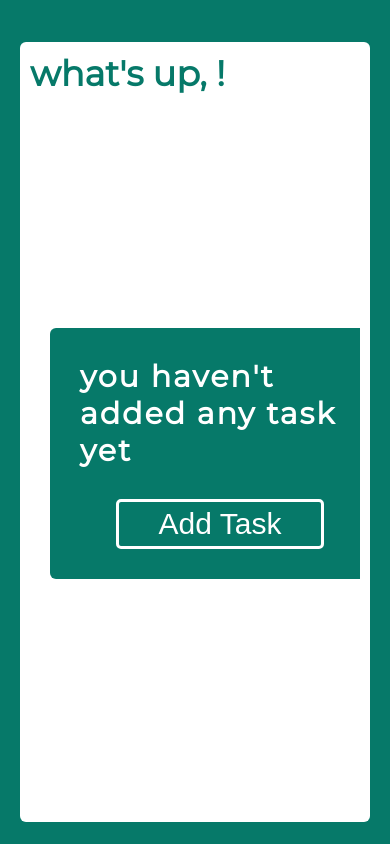
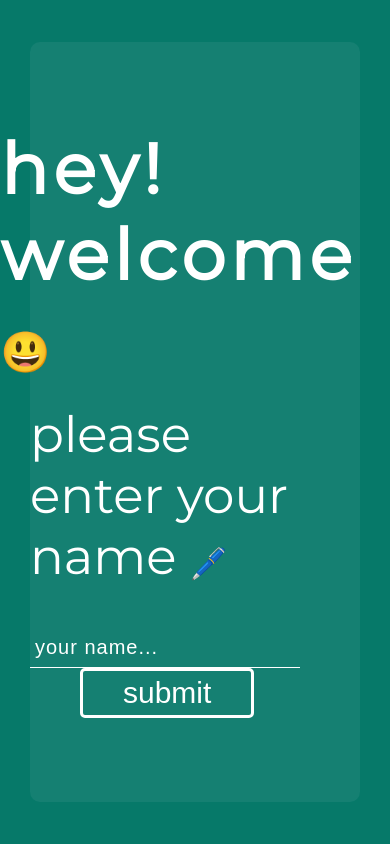
Before and after one commit to NidhiSharma63/react-TODO-app, a React (Create React App) app: page /mainpage in a window 390 px wide. Built offline with nearby package versions, Linux system fonts and the light colour scheme.

Commit message:
welcome page rendered

```diff
--- a/package.json
+++ b/package.json
@@ -1,4 +1,5 @@
 {
+  "homepage": "https://NidhiSharma63.github.io/react-TODO-app",
   "name": "advance-react-app",
   "version": "0.1.0",
   "private": true,
@@ -19,6 +20,8 @@
     "zustand": "^4.0.0-rc.1"
   },
   "scripts": {
+    "predeploy": "npm run build",
+    "deploy": "gh-pages -d build",
     "start": "react-scripts start",
     "build": "react-scripts build",
     "test": "react-scripts test",
@@ -41,5 +44,8 @@
       "last 1 firefox version",
       "last 1 safari version"
     ]
+  },
+  "devDependencies": {
+    "gh-pages": "^4.0.0"
   }
 }
--- a/src/App.css
+++ b/src/App.css
@@ -83,14 +83,16 @@ textarea:focus{
 }
 .handleWidth{
   max-width: 1440px;
-  min-width: 57rem;
-  /* min-width: 121.6rem; */
+  min-width: 63rem;
 }
 
  @media screen and (max-width:660px) {
     .handleWidth{
         min-width: 33rem;
     }
+    .taskWrapper{
+        margin-right: 0px !important;
+    }
     .task{
         width: 100% !important;
     }
--- a/src/App.js
+++ b/src/App.js
@@ -19,10 +19,9 @@ function App() {
   return (
       <Router>
         <MainContainer className='handleWidth'>
-        <MainPage />
-        {/* {
+        {
           name!==''?<MainPage />:<WelcomePage />
-        } */}
+        }
         </MainContainer>
       </Router>
   );
--- a/src/components/MainPage.js
+++ b/src/components/MainPage.js
@@ -77,7 +77,7 @@ export default function MainPage() {
         <>
           <H1>what's up, {userName}!</H1>
           <MainTaskWrapper className="">
-            <TaskWrapper className="tasks">
+            <TaskWrapper className="taskWrapper">
             {
               task.length==0?<HaveNoTask/>:<RenderTask/>
             }
--- a/src/components/RenderTask.js
+++ b/src/components/RenderTask.js
@@ -13,7 +13,6 @@ const Task = styled.div`
   color: white;
   border-radius: 1rem;
   font-size: 1.5rem;
-  // width: 30rem;
   width:auto;
   margin:.6em;
   height: 15rem;
```
Also changed, not shown: 1 other file (tests, documents, lock files or other folders).
